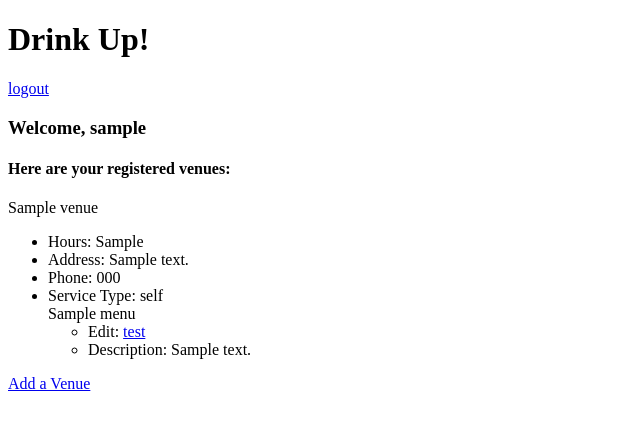
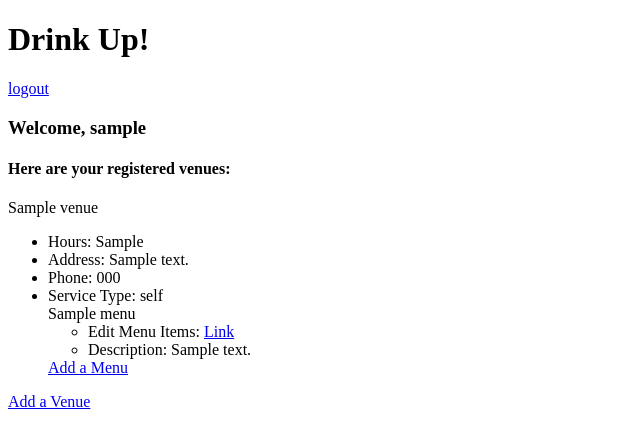
Before and after one commit to mkgilbert/drinkup-web, a Django app: page /user/home/1/ in a window 1280 px wide. Shown: the top 448 px of the page, without its empty margins (0-640 px from the left). Run offline with Django 3.2, Linux system fonts and the light colour scheme; tables that the repository leaves empty hold one stand-in row (values such as "Sample post").

Commit message:
Link to the menu adding page

```diff
--- a/templates/main/home.html
+++ b/templates/main/home.html
@@ -17,11 +17,13 @@
                 {% if venue == menu.venue %}
                     {{ menu.name }}
                     <ul>
-                        <li>Edit: <a href="menu/{{ menu.id }}/">test</a></li>
+                        <li>Edit Menu Items: <a href="menu/{{ menu.id }}/">Link</a></li>
                         <li>Description: {{ menu.description }}</li></li>
                     </ul>
                 {% endif %}
             {% endfor %}
+
+            <a href="{% url 'menu_add' user.id venue.id %}">Add a Menu</a>
             </ul>
 
         {% endfor %}
```
